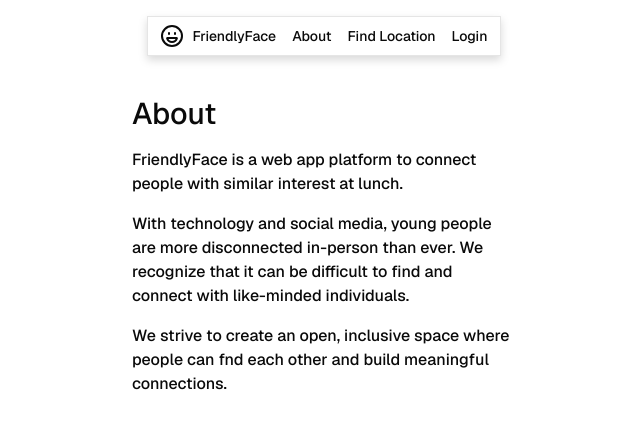
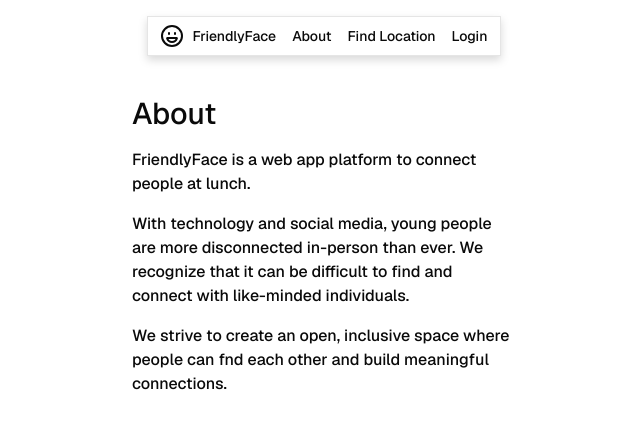
Before and after one commit to awesomeosep/friendly-face, a Next.js app: page /about in a window 1280 px wide. Shown: the top 428 px of the page, without its empty margins (316-956 px from the left). Built offline with nearby package versions, Linux system fonts and the light colour scheme; no server answers.

Commit message:
updated about page

```diff
--- a/app/(platform)/about/page.tsx
+++ b/app/(platform)/about/page.tsx
@@ -7,7 +7,7 @@ export default function DashboardPage() {
         <div className="flex flex-col max-w-full gap-4">
           <div className="flex flex-col gap-4">
             <h1 className="text-3xl">About</h1>
-            <p>FriendlyFace is a web app platform to connect people with similar interest at lunch.</p>
+            <p>FriendlyFace is a web app platform to connect people at lunch.</p>
             <p>{"With technology and social media, young people are more disconnected in-person than ever. We recognize that it can be difficult to find and connect with like-minded individuals."}</p>
             <p>We strive to create an open, inclusive space where people can fnd each other and build meaningful connections.</p>
           </div>
```
